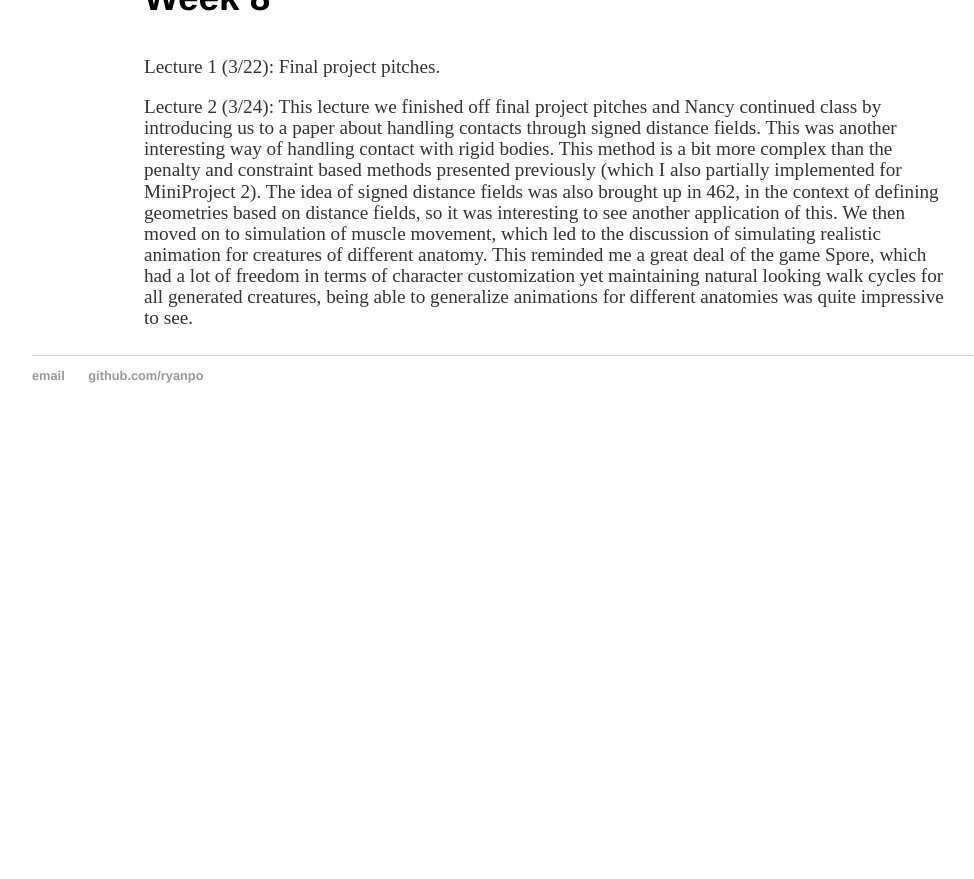
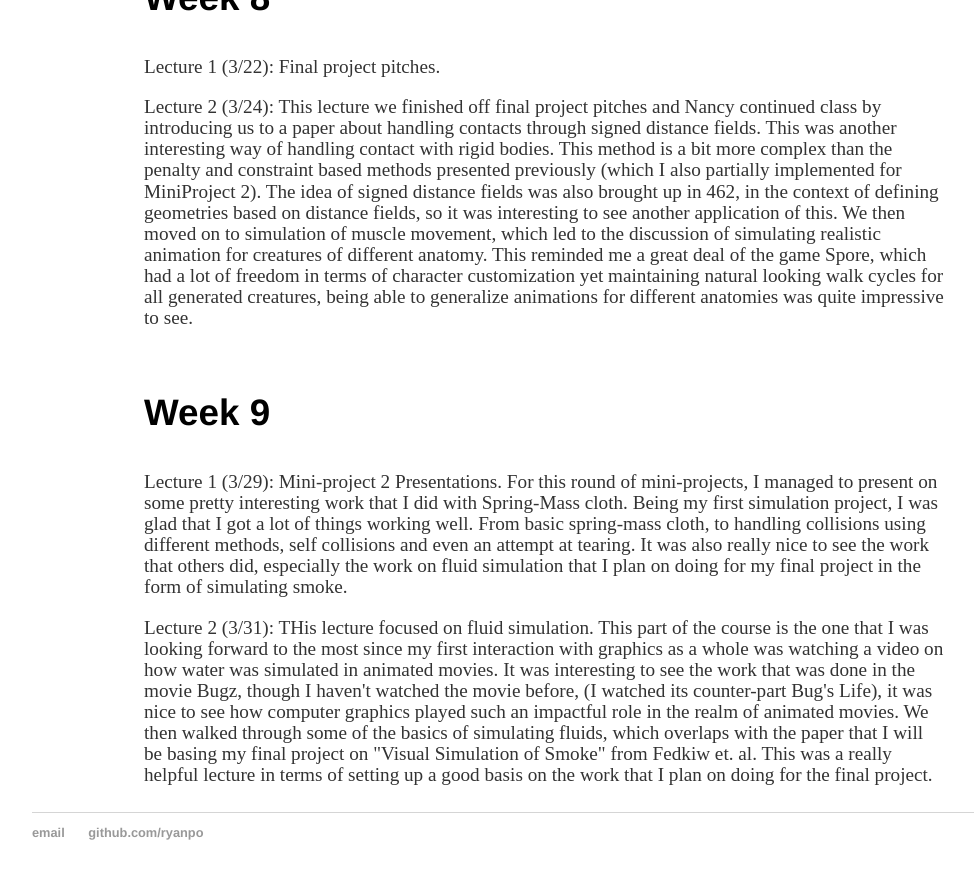
Before and after one commit to ryanpo/ryanpo.github.io, a Jekyll site: the page built from 464-blog/index.html, in a window 1280 px wide and 900 px high, scrolled down 3287 px. Shown: the top 879 px of the window, without its empty margins (96-1070 px from the left). Built offline with Jekyll 4.4.1, drawn with Linux system fonts in a browser that asks for light colours; before the commit the page ends 3730 px from its top, so only the background shows below that.

Commit message:
Week 9 464

```diff
--- a/464-blog/index.html
+++ b/464-blog/index.html
@@ -74,3 +74,14 @@ title: Po's Site
   </p>
 
 </div>
+
+
+<div class = "blog_container">
+  <h3>Week 9</h3>
+  <p> Lecture 1 (3/29): Mini-project 2 Presentations. For this round of mini-projects, I managed to present on some pretty interesting work that I did with Spring-Mass cloth. Being my first simulation project, I was glad that I got a lot of things working well. From basic spring-mass cloth, to handling collisions using different methods, self collisions and even an attempt at tearing. It was also really nice to see the work that others did, especially the work on fluid simulation that I plan on doing for my final project in the form of simulating smoke.
+  </p>
+  <p> Lecture 2 (3/31): THis lecture focused on fluid simulation. This part of the course is the one that I was looking forward to the most since my first interaction with graphics as a whole was watching a video on how water was simulated in animated movies. It was interesting to see the work that was done in the movie Bugz, though I haven't watched the movie before, (I watched its counter-part Bug's Life), it was nice to see how computer graphics played such an impactful role in the realm of animated movies. We then walked through some of the basics of simulating fluids, which overlaps with the paper that I will be basing my final project on "Visual Simulation of Smoke" from Fedkiw et. al. This was a really helpful lecture in terms of setting up a good basis on the work that I plan on doing for the final project.
+
+  </p>
+
+</div>
```
